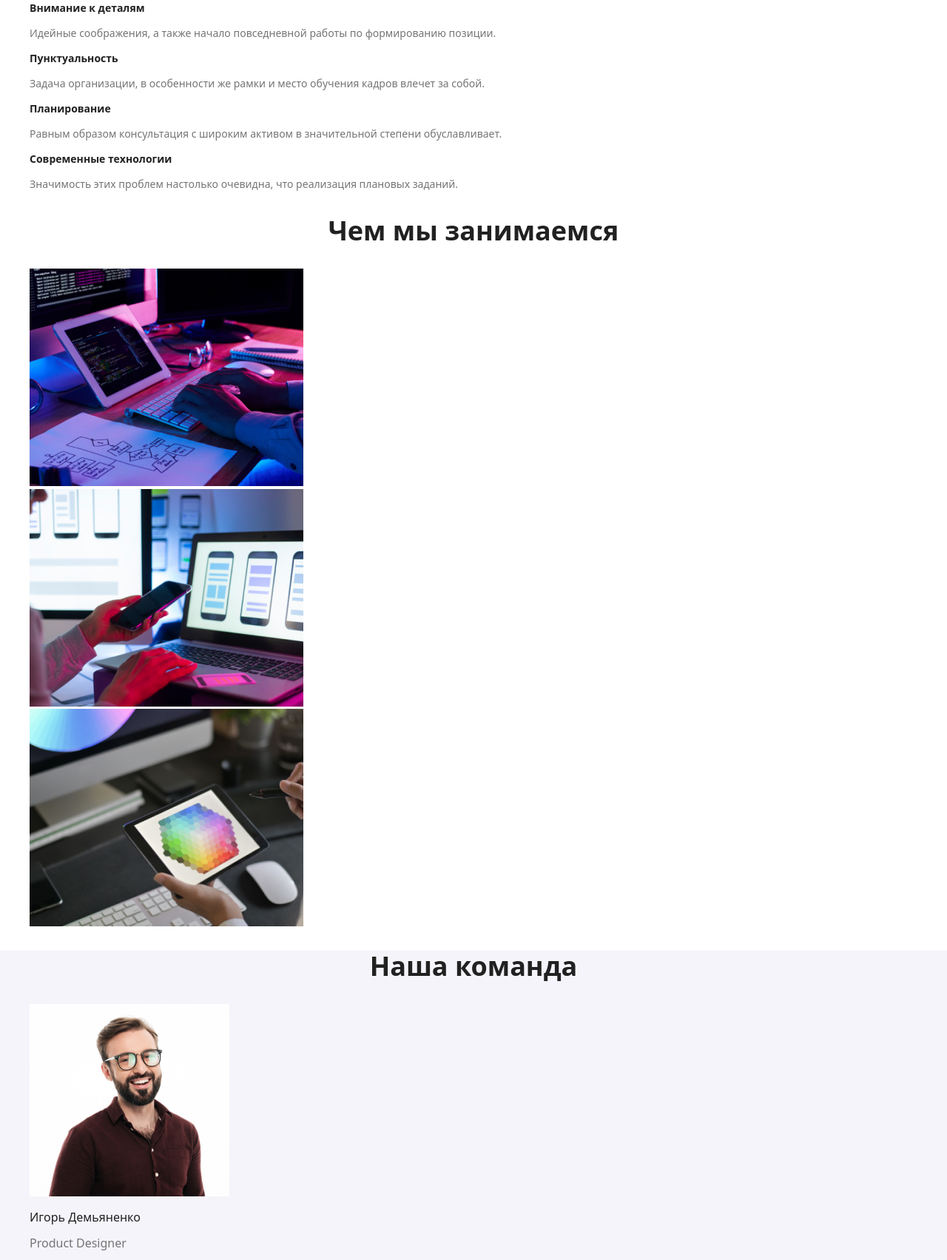
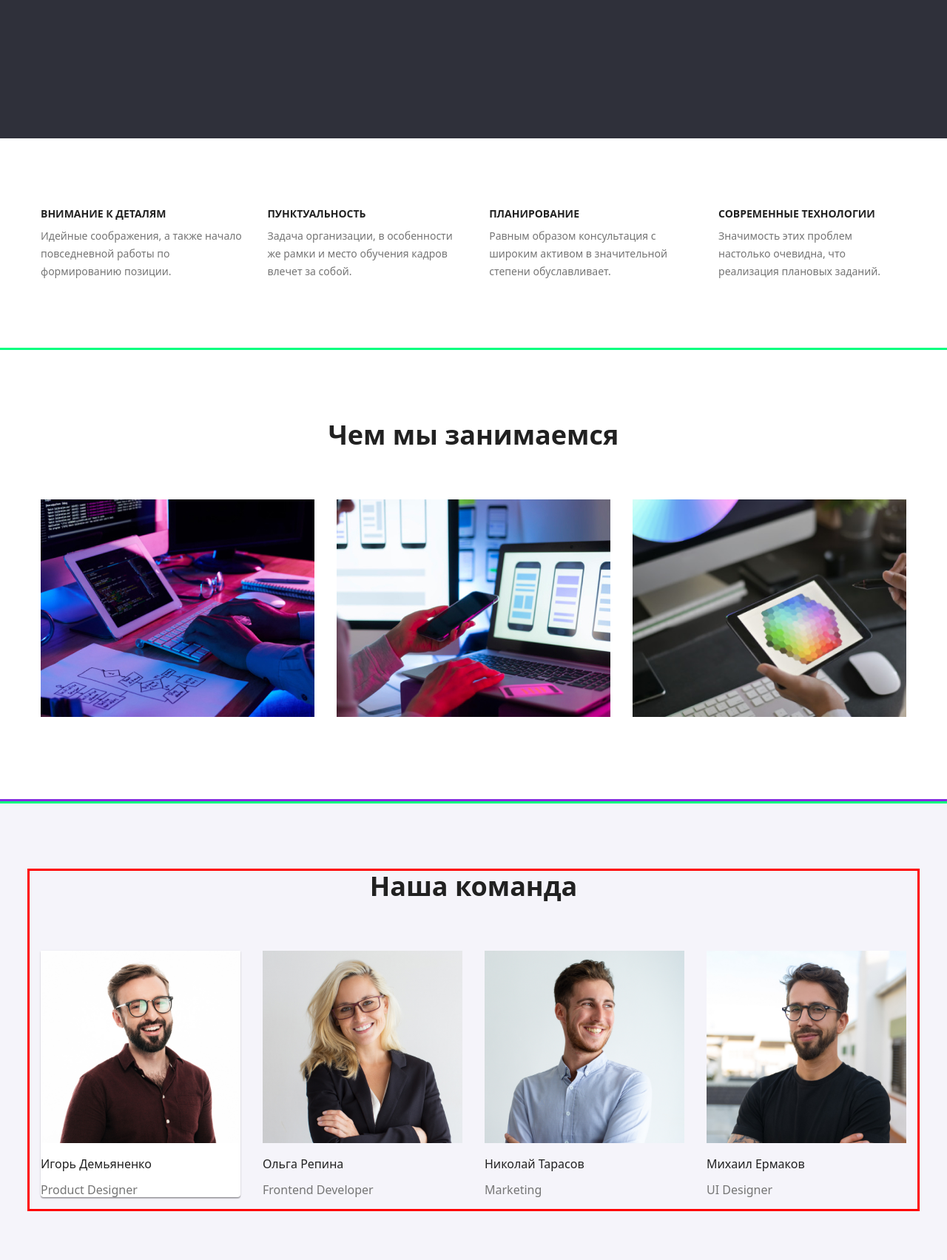
Before and after one commit to YuliiaDvoinos/goit-markup-hw-03, a plain HTML site: page index.html in a window 1280 px wide. Shown: the part 485-2188 px from the top of the page at 74% size. Drawn offline with nearby package versions, Linux system fonts and the light colour scheme.

Commit message:
add new settings to sections

```diff
--- a/index.html
+++ b/index.html
@@ -34,7 +34,7 @@
             <li><a href="" class="main-nav-list-element">Контакты</a></li>
           </ul>
         </nav>
-        <address>
+        <address class="main-adress">
           <ul class="nav-adress-list">
             <li class="adress-list-item">
               <a href="mailto:info@devstudio.com" class="mail-address-webstudio"
@@ -66,40 +66,43 @@
       </section>
       <!-- section our qualities-->
       <section class="section-our-qualities">
+        <div class="our-qualities-container">
           <h2 hidden>our qualities</h2>
           <ul class="our-qualities-list">
-          <li>
-            <h3 class="our-qualities-list-caption">Внимание к деталям</h3>
+            <li class="our-qualities-list-item">
+              <h3 class="our-qualities-list-caption">ВНИМАНИЕ К ДЕТАЛЯМ</h3>
               <p class="our-qualities-list-description">
                 Идейные соображения, а также начало повседневной работы по
                 формированию позиции.
               </p>
             </li>
-          <li>
-            <h3 class="our-qualities-list-caption">Пунктуальность</h3>
+            <li class="our-qualities-list-item">
+              <h3 class="our-qualities-list-caption">ПУНКТУАЛЬНОСТЬ</h3>
               <p class="our-qualities-list-description">
-              Задача организации, в особенности же рамки и место обучения кадров
-              влечет за собой.
+                Задача организации, в особенности же рамки и место обучения
+                кадров влечет за собой.
               </p>
             </li>
-          <li>
-            <h3 class="our-qualities-list-caption">Планирование</h3>
+            <li class="our-qualities-list-item">
+              <h3 class="our-qualities-list-caption">ПЛАНИРОВАНИЕ</h3>
               <p class="our-qualities-list-description">
                 Равным образом консультация с широким активом в значительной
                 степени обуславливает.
               </p>
             </li>
-          <li>
-            <h3 class="our-qualities-list-caption">Современные технологии</h3>
+            <li class="our-qualities-list-item">
+              <h3 class="our-qualities-list-caption">СОВРЕМЕННЫЕ ТЕХНОЛОГИИ</h3>
               <p class="our-qualities-list-description">
                 Значимость этих проблем настолько очевидна, что реализация
                 плановых заданий.
               </p>
             </li>
           </ul>
+        </div>
       </section>
       <!--our tasks-->
       <section class="section-our-tasks">
+        <div class="our-tasks-container">
           <h2 class="our-tasks-caption">Чем мы занимаемся</h2>
           <ul class="our-tasks-list">
             <li class="our-tasks-list-items">
@@ -132,12 +135,15 @@
               />
             </li>
           </ul>
+        </div>
       </section>
       <!--section our team-->
       <section class="section-our-team">
+        <div class="our-team-container">
           <h2 class="section-our-team-caption">Наша команда</h2>
           <ul class="our-team-list">
             <li class="our-team-list-items">
+              <div class="our-team-items-container">
                 <img
                   src="./images/section-ourteam/img1.jpg"
                   alt="на фото Игорь Демьяненко"
@@ -147,6 +153,7 @@
                 />
                 <h3 class="our-team-names">Игорь Демьяненко</h3>
                 <p lang="en" class="our-team-positions">Product Designer</p>
+              </div>
             </li>
             <li class="our-team-list-items">
               <img
@@ -182,6 +189,7 @@
               <p lang="en" class="our-team-positions">UI Designer</p>
             </li>
           </ul>
+        </div>
       </section>
     </main>
     <!--footer-->
--- a/styles/styles.css
+++ b/styles/styles.css
@@ -98,6 +98,9 @@ header {
   font-size: 14px;
   line-height: 16px;
   color: #212121;
+
+  margin: 0;
+  padding-top: 94px;
 }
 .our-qualities-list-description {
   font-style: normal;
@@ -105,6 +108,13 @@ header {
   font-size: 14px;
   line-height: 24px;
   color: #757575;
+
+  margin: 0;
+  padding-bottom: 94px;
+
+  margin-top: 10px;
+
+  text-align: left;
 }
 .section-our-tasks {
   background: #ffffff;
@@ -116,6 +126,7 @@ header {
   line-height: 42px;
   text-align: center;
   color: #212121;
+  margin: 0;
 }
 
 .our-tasks-pictures {
@@ -132,6 +143,7 @@ header {
   line-height: 42px;
   text-align: center;
   color: #212121;
+  margin: 0;
 }
 .our-team-list-pictures {
   width: 270px;
@@ -231,9 +243,9 @@ header {
 
 .header-container {
   width: 1200px;
-  /*
-  max-height: 60px;*/
-  padding: 0;
+
+  padding-left: 15px;
+  padding-right: 15px;
   margin-left: auto;
   margin-right: auto;
   align-items: center;
@@ -241,10 +253,12 @@ header {
   display: flex;
   justify-content: space-between;
 }
+
 .main-nav {
   display: flex;
   align-items: center;
 }
+
 .nav-list {
   padding: 0;
   margin: 0;
@@ -273,13 +287,99 @@ header {
 .main-nav-list-element:last-child {
   margin-right: 0;
 }*/
-.section-with-button-container {
-  outline: 3px solid orangered;
-}
-.header-container {
-  outline: 3px solid rebeccapurple;
-}
+
 .section-with-button-container {
   margin-top: 0;
   padding-top: 200px;
+  padding-bottom: 200px;
+  padding-left: 15px;
+  padding-right: 15px;
+
+  width: 1200px;
+  margin-left: auto;
+  margin-right: auto;
+  align-items: center;
 }
+
+.section-our-qualities {
+  margin-top: 0;
+}
+
+.our-qualities-list {
+  margin: 0;
+  padding-left: 15px;
+  padding-right: 15px;
+  display: flex;
+  align-items: center;
+}
+
+.our-qualities-list-item {
+  margin-right: 30px;
+}
+.our-qualities-list-item:last-child {
+  margin-right: 0;
+}
+.our-qualities-container,
+.our-tasks-container,
+.our-team-container {
+  width: 1200px;
+  margin-left: auto;
+  margin-right: auto;
+  align-items: center;
+}
+.our-tasks-list {
+  padding-left: 15px;
+  padding-right: 15px;
+  margin-left: auto;
+  margin-right: auto;
+  display: flex;
+  align-items: center;
+}
+.our-tasks-list-items {
+  margin-right: 30px;
+  margin-top: 50px;
+}
+.our-tasks-list-items:last-child {
+  margin-right: 0;
+}
+.section-our-tasks {
+  padding-top: 94px;
+  padding-bottom: 94px;
+}
+.section-our-team {
+  padding-top: 94px;
+  padding-bottom: 94px;
+}
+.our-team-list {
+  padding-left: 15px;
+  padding-right: 15px;
+  margin-left: auto;
+  margin-right: auto;
+  display: flex;
+  align-items: center;
+}
+.our-team-list-items {
+  margin-right: 30px;
+  margin-top: 50px;
+}
+.our-team-list-items:last-child {
+  margin-right: 0;
+}
+.our-team-items-container
+{
+  background: #FFFFFF;
+/* material shadow v1 */
+
+box-shadow: 0px 1px 3px rgba(0, 0, 0, 0.12), 0px 1px 1px rgba(0, 0, 0, 0.14), 0px 2px 1px rgba(0, 0, 0, 0.2);
+border-radius: 0px 0px 4px 4px;
+}
+.section-our-tasks {
+  outline: 3px solid springgreen;
+}
+.our-team-container {
+  outline: 3px solid red;
+}
+.section-our-team {
+  outline: 3px solid blueviolet;
+}
+.our-team-items-container
```
Lines whose indentation alone changed are shown as unchanged.
